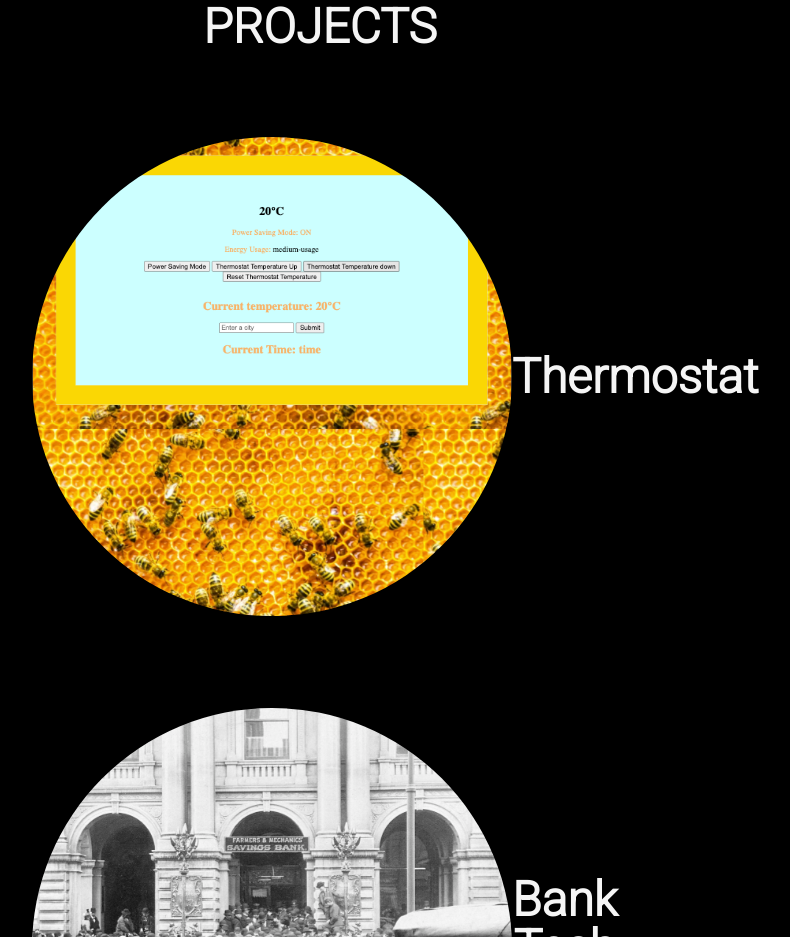
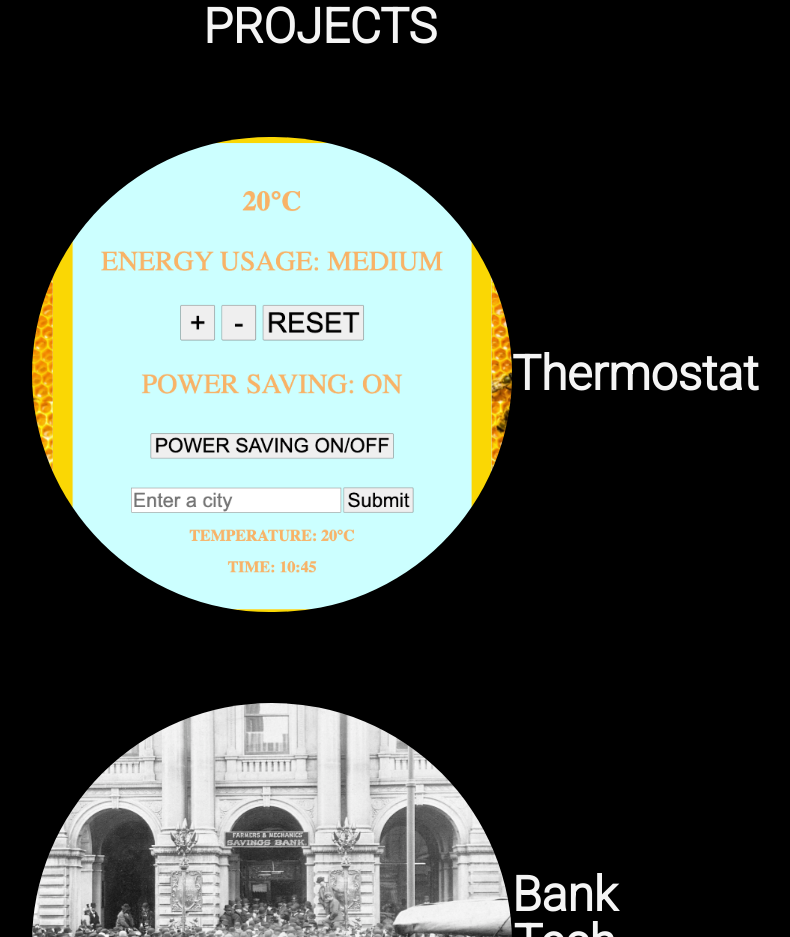
Before and after one commit to CharlyMannion/portfolio, a website: page index.html in a window 1280 px wide. Shown: the part 3774-4711 px from the top of the page, without its empty margins (328-1118 px from the left). Drawn offline with nearby package versions, Linux system fonts and the light colour scheme.

Commit message:
adds another therm image

```diff
--- a/index.html
+++ b/index.html
@@ -156,7 +156,7 @@
 
             <div id="projects">
                 <div class="project" data-aos="fade-in" data-aos-delay="300">
-                    <img src="./images/thermMobile.png" class="img-responsive img-thumbnail" alt="final project" />
+                    <img src="./images/bees.png" class="img-responsive img-thumbnail" alt="final project" />
                     <div class="project-name">
                         <a href="https://charlymannion.github.io/ThermostatSolo/"></a>
                         <h2>Thermostat</h2>
```
Also changed, not shown: images/bees.png (added).
